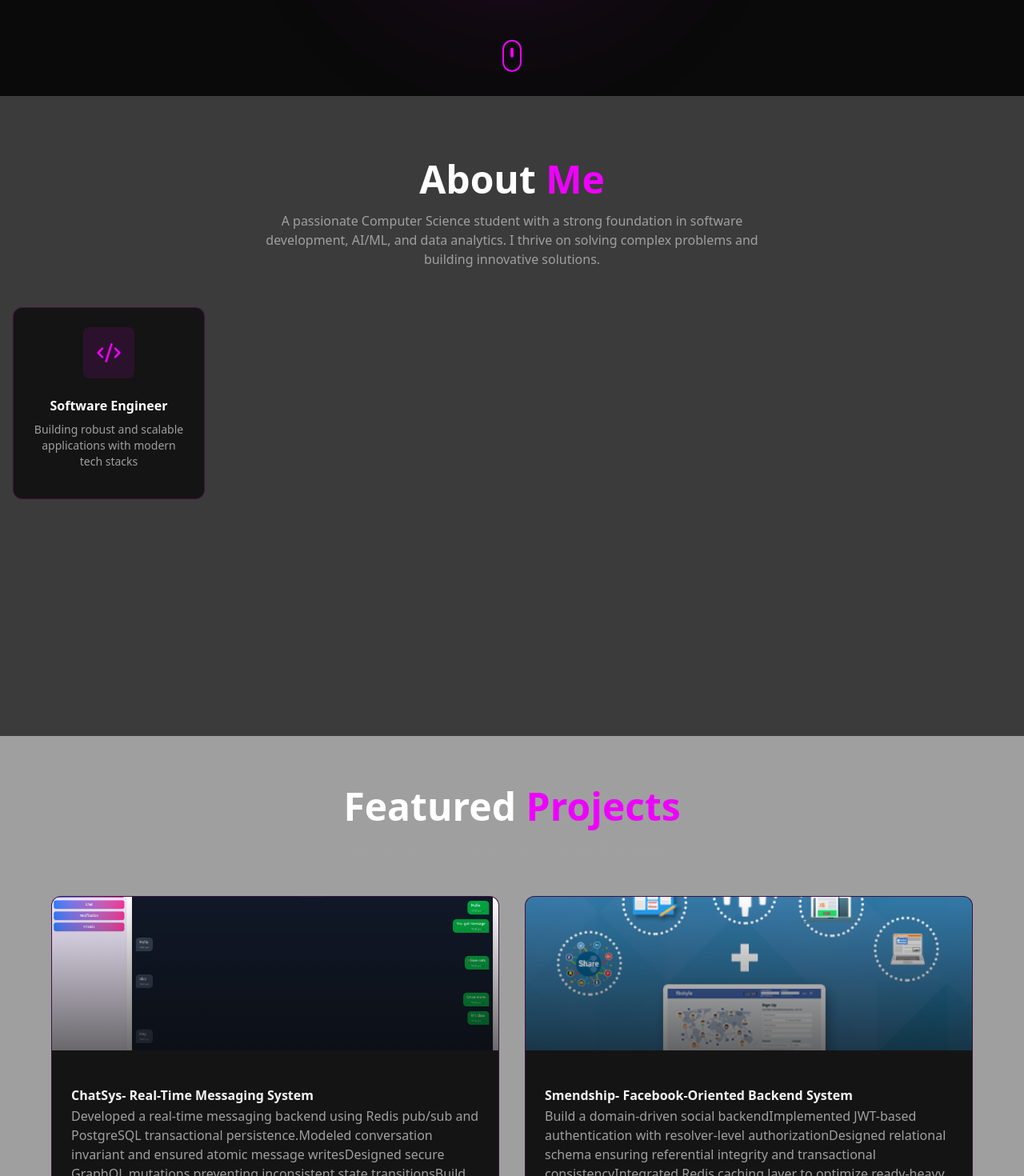
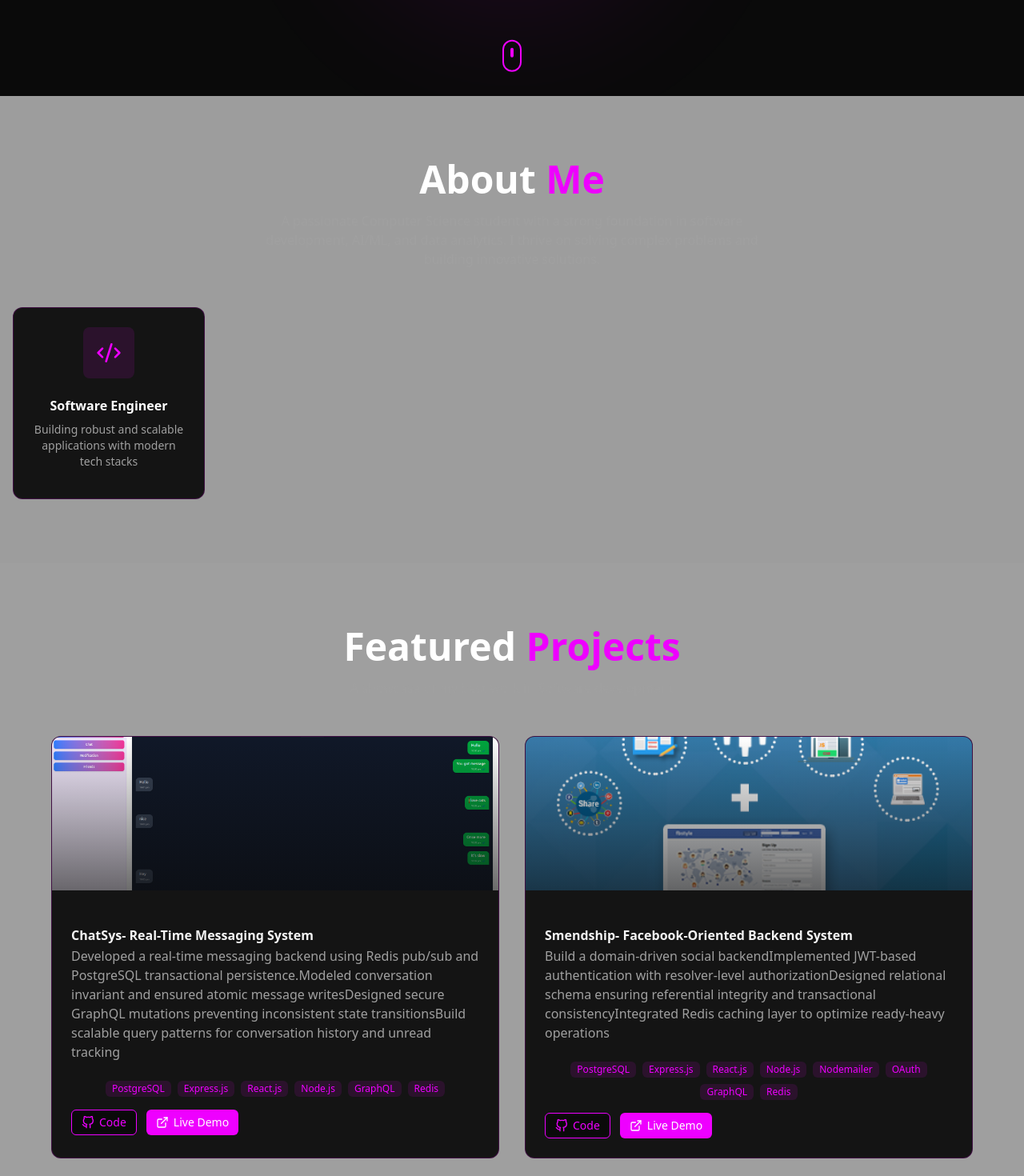
Before and after one commit to type-ritik/portfolio, a React (Vite) app in the folder client/: page / in a window 1280 px wide. Shown: the part 680-2150 px from the top of the page at 80% size. Built offline with nearby package versions, Linux system fonts and the light colour scheme.

Commit message:
refactor: adjust padding in About, Hero, and Projects components for consistent layout

```diff
--- a/client/src/components/About.tsx
+++ b/client/src/components/About.tsx
@@ -5,7 +5,7 @@ const About = () => {
     <>
       <section
         id="about"
-        className="w-full h-screen text-white py-20 relative bg-[#0a0a0a]/80 backdrop-blur-sm"
+        className="w-full text-white py-20 relative bg-[#0a0a0a]/40 backdrop-blur-sm"
       >
         <div className="container mx-auto px-4">
           <motion.div
--- a/client/src/components/Hero.tsx
+++ b/client/src/components/Hero.tsx
@@ -36,7 +36,7 @@ function Hero() {
     <>
       <section
         id="home"
-        className="min-h-screen w-full flex flex-col items-center justify-center relative overflow-hidden py-16"
+        className="min-h-screen w-full flex flex-col items-center justify-center relative overflow-hidden py-20"
       >
         {/* Background Wrapper */}
         <div className="absolute inset-0 z-0 pointer-events-none overflow-hidden">
--- a/client/src/components/Projects.tsx
+++ b/client/src/components/Projects.tsx
@@ -8,7 +8,7 @@ function Projects() {
     <>
       <section
         id="projects"
-        className="bg-[#101010]/40 min-h-screen flex flex-col items-center justify-center overflow-hidden py-16 w-full backdrop-blur-sm"
+        className="bg-[#101010]/40 min-h-screen flex flex-col items-center justify-center overflow-hidden py-20 w-full backdrop-blur-sm"
       >
         <div className="container mx-auto px-4">
           <motion.div
```
